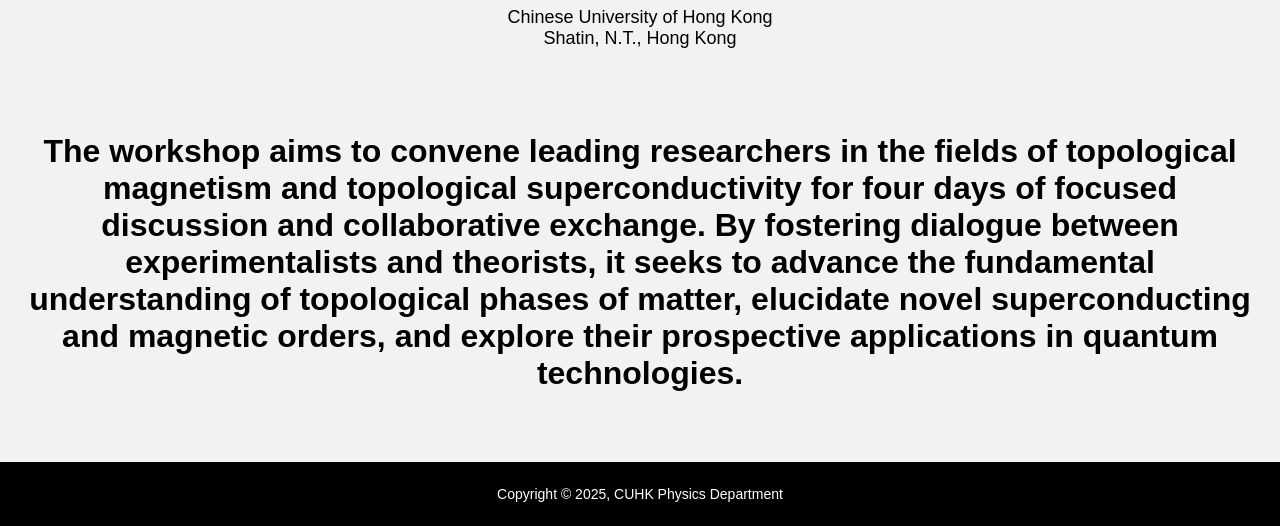
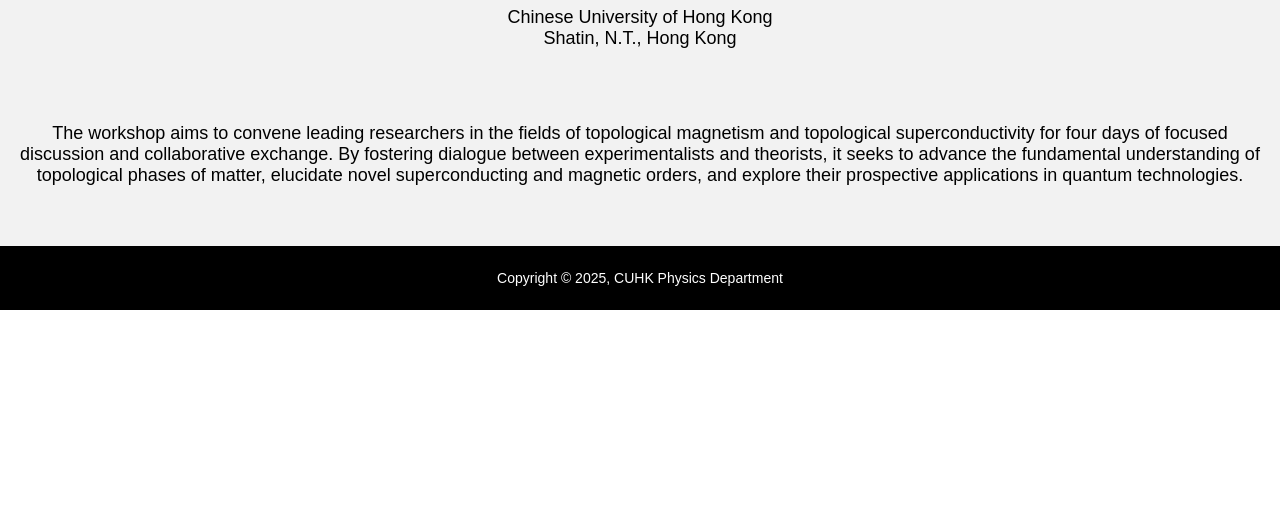
Before and after one commit to hkwangpc123-hash/TopQM, a plain HTML site: page index.html in a window 1280 px wide. Shown: the part 631-1157 px from the top of the page. After the commit the page ends 941 px from the top, so only its background shows below. Drawn offline with Linux system fonts and the light colour scheme.

Commit message:
Update index.html

```diff
--- a/index.html
+++ b/index.html
@@ -236,7 +236,7 @@
     <br>
      <br>
      <br>
-    <h1>The workshop aims to convene leading researchers in the fields of topological magnetism and topological superconductivity for four days of focused discussion and collaborative exchange. By fostering dialogue between experimentalists and theorists, it seeks to advance the fundamental understanding of topological phases of matter, elucidate novel superconducting and magnetic orders, and explore their prospective applications in quantum technologies.</h1>
+    <p>The workshop aims to convene leading researchers in the fields of topological magnetism and topological superconductivity for four days of focused discussion and collaborative exchange. By fostering dialogue between experimentalists and theorists, it seeks to advance the fundamental understanding of topological phases of matter, elucidate novel superconducting and magnetic orders, and explore their prospective applications in quantum technologies.</p>
   </div>
 
   <footer class="footer">
```
